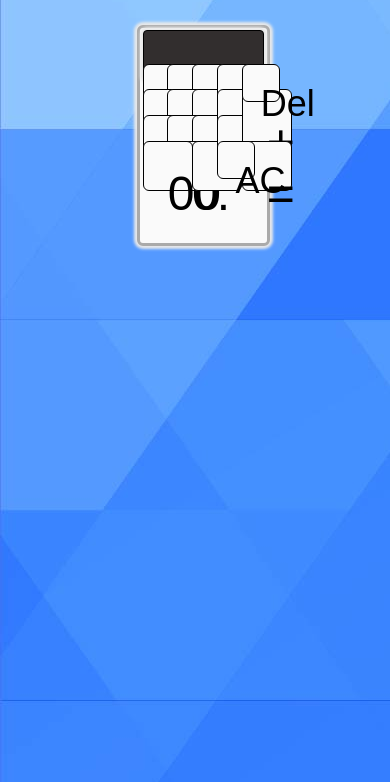
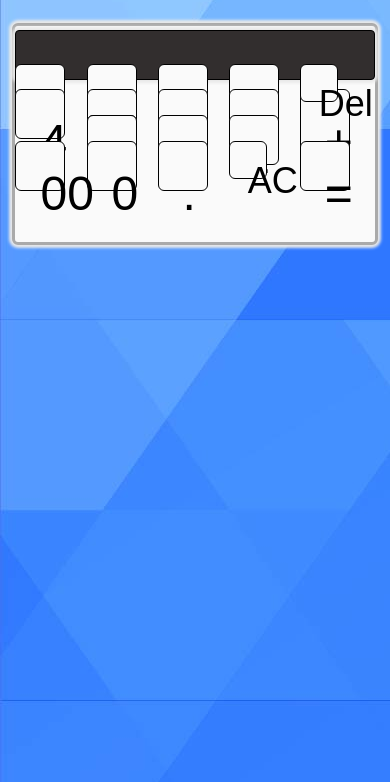
Before and after one commit to yuggoyal/Calculator, a plain HTML site: page index.html in a window 390 px wide. Shown: the part 62-844 px from the top of the page. Drawn offline with nearby package versions, Linux system fonts and the light colour scheme.

Commit message:
Update Calc.css

```diff
--- a/css/Calc.css
+++ b/css/Calc.css
@@ -166,3 +166,95 @@ h1{
     margin-inline-end: 0px;
     font-weight: bold;
 }
+@media screen and (max-width: 766px) {
+    .calculatorOutbox{
+    margin-top: 1%;
+    height: 98%;
+    margin-left: 1%;
+    width: 98%;
+    }
+    .inputBox{
+        margin-top: 3%;
+        margin-left: 2%;
+        height: 20%;
+        width: 96%;
+    }
+    .seven{
+        margin-top: 12%;
+        margin-left: 2%;
+    }
+    .eight{
+        margin-top: 12%;
+        margin-left: 21%;
+    }
+    .nine{
+        margin-top: 12%;
+        margin-left: 40%;
+    }
+    .four{
+        margin-top: 18.85%;
+        margin-left: 2%;
+    }
+    .five{
+        margin-top: 18.85%;
+        margin-left: 21%;
+    }
+    .six{
+        margin-top: 18.85%;
+        margin-left: 40%;
+    }
+    .one{
+        margin-top: 25.7%;
+        margin-left: 21%;
+    }
+    .two{
+        margin-top: 25.7%;
+        margin-left: 21%;
+    }
+    .three{
+        margin-top: 25.7%;
+        margin-left: 40%;
+    }
+    .zero{
+        margin-top: 32.55%;
+        margin-left: 21%;
+    }
+    .dubzero{
+        margin-top: 32.55%;
+        margin-left: 2%;
+    }
+    .decimal{
+        margin-top: 32.55%;
+        margin-left: 40%;
+    }
+    .divide{
+        margin-top: 12%;
+        margin-left: 59%;
+    }
+    .multiply{
+        margin-top: 18.85%;
+        margin-left: 59%;
+    }
+    .minus{
+        margin-top: 25.7%;
+        margin-left: 59%;
+    }
+    .plus{
+        margin-top: 18.85%;
+        margin-left: 78%;
+        height: 33%;
+        width: 6%;
+       }
+    .Del{
+        margin-top: 12%;
+        margin-left: 78%;
+    }
+    .clear{
+        margin-top: 32.55%;
+        margin-left: 59%;
+    }
+    .equal{
+        margin-top: 32.55%;
+        margin-left: 78%;
+    }
+}
```
